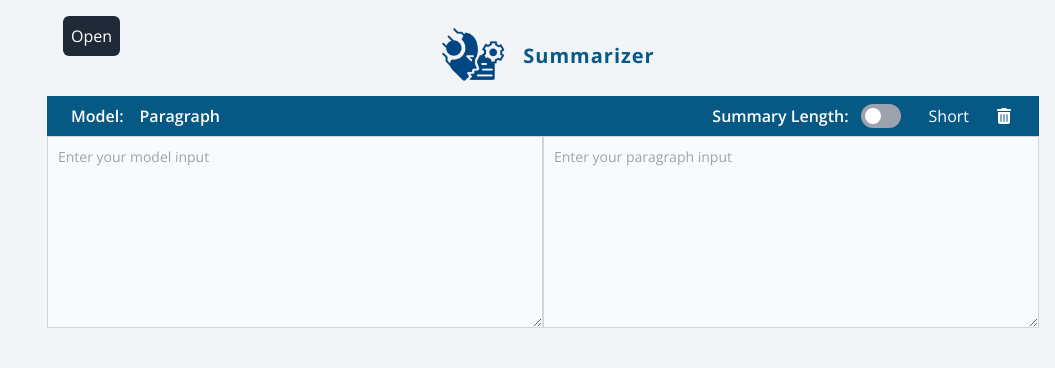
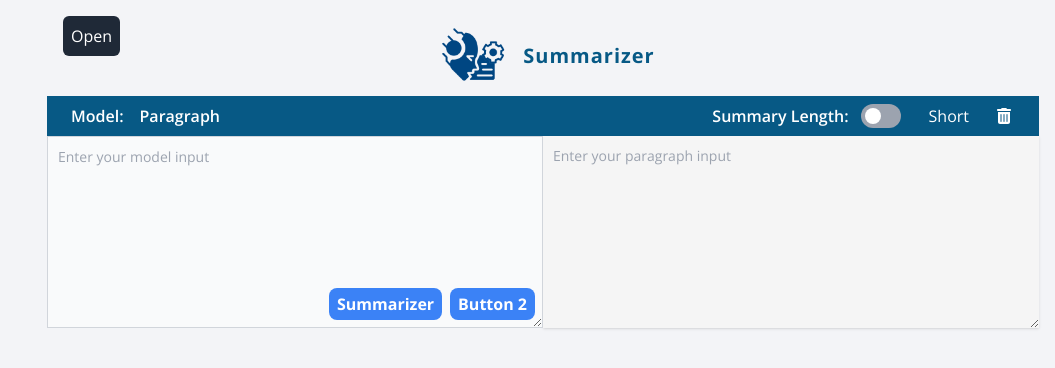
Before and after one commit to FrontEndDevo/NeuraLearnAcademy, a React (Vite) app: page /summarizer in a window 1280 px wide. Shown: the top 368 px of the page, without its empty margins (225-1280 px from the left). Built offline with nearby package versions, Linux system fonts and the light colour scheme.

Commit message:
add two btn in first text aree .

```diff
--- a/src/components/Summarizer/Summarizer.jsx
+++ b/src/components/Summarizer/Summarizer.jsx
@@ -175,19 +175,27 @@ const Summarizer = () => {
             </div>
           </div>
         </div>
-        <div className=" flex  ">
-          <div className=" w-full">
+        <div className="flex">
+          <div className="w-full relative">
             <textarea
-              className="block p-2.5 w-full text-sm text-gray-900 bg-gray-50  border border-gray-300 h-48 resize"
+              className="block p-2.5 w-full text-sm text-gray-900 bg-gray-50 border border-gray-300 h-48 resize"
               value={modelInput}
               onChange={(e) => setModelInput(e.target.value)}
               placeholder="Enter your model input"
             />
+            <div className="absolute bottom-0 right-0 p-2 ">
+              <button className="bg-blue-500 hover:bg-blue-700 text-white font-bold py-1 px-2 rounded-lg mr-2">
+                Summarizer
+              </button>
+              <button className="bg-blue-500 hover:bg-blue-700 text-white font-bold py-1 px-2 rounded-lg">
+                Button 2
+              </button>
+            </div>
           </div>
 
-          <div className=" w-full">
+          <div className="w-full">
             <textarea
-              className="block p-2.5 w-full text-sm text-gray-900 bg-gray-50  border border-gray-300 focus:ring-blue-500 focus:border-blue-500 h-48 resize"
+              className="block p-2.5 w-full text-sm text-gray-900 bg-neutral-100 shadow  focus:ring-blue-500 focus:border-blue-500 h-48 resize"
               value={paragraphInput}
               onChange={(e) => setParagraphInput(e.target.value)}
               placeholder="Enter your paragraph input"
@@ -196,6 +204,7 @@ const Summarizer = () => {
         </div>
 
 
+
       </div>
     </div>
   );
```
